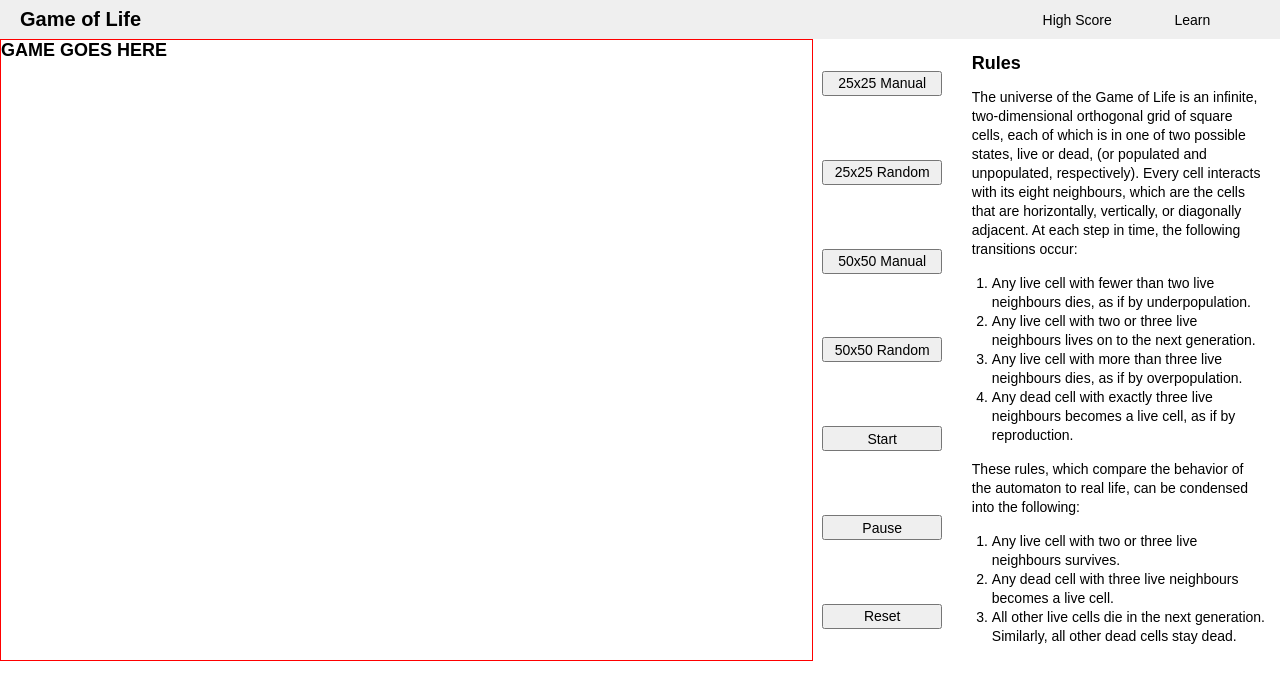
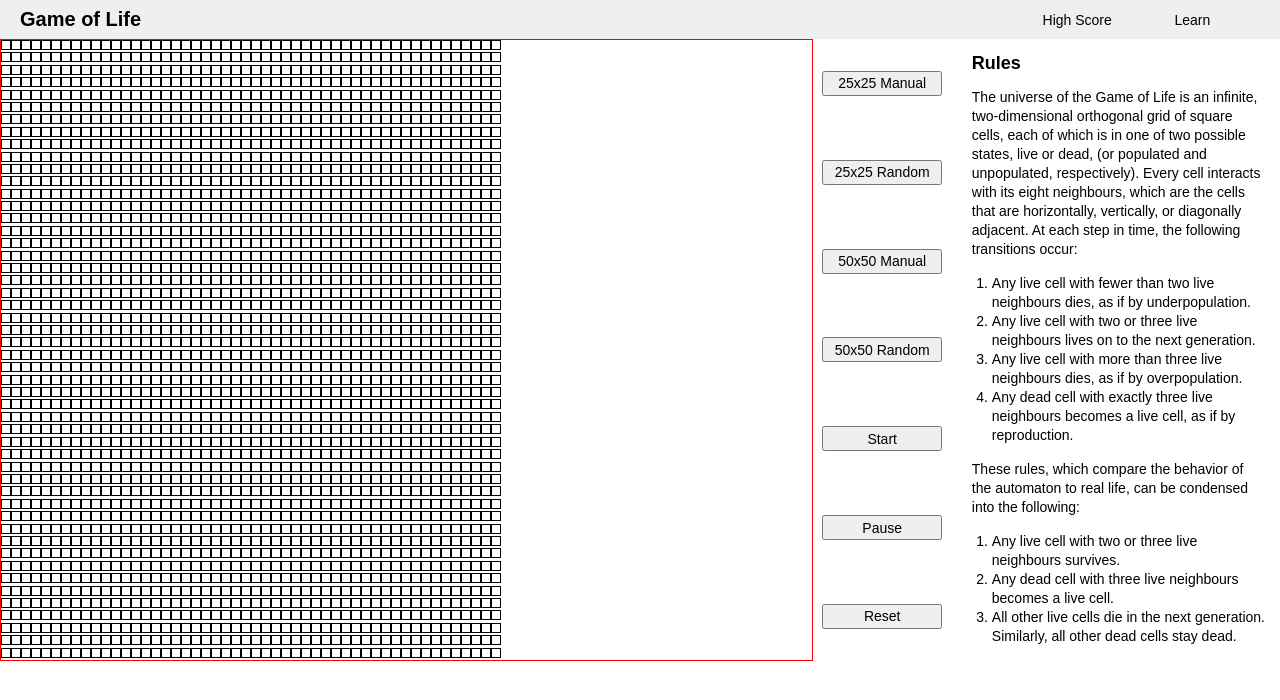
Before and after one commit to zac-smith-webtpt7/game-of-life, a React (Create React App) app: page / in a window 1280 px wide. Shown: the top 700 px of the page. Built offline with nearby package versions, Linux system fonts and the light colour scheme.

Commit message:
basic grid structure

```diff
--- a/src/components/GameBoard/GameBoard.jsx
+++ b/src/components/GameBoard/GameBoard.jsx
@@ -1,10 +1,40 @@
-import React from 'react'
+import React, { useState } from 'react'
 import styles from './GameBoard.module.css'
-import Game from '../Game/Game'
+
+const nRows = 50
+const nCols = 50
+
 const GameBoard = () => {
+  const [gameGrid, setGameGrid] = useState(() => {
+    const rows = []
+    for (let i = 0; i < nRows; i++) {
+      rows.push(Array.from(Array(nCols), () => 0))
+    }
+
+    return rows
+  })
+  // console.log('rows', rows)
   return (
-    <div className={styles.game_board}>
-      <h2>GAME GOES HERE</h2>
+    <div
+      className={styles.game_board}
+      style={{
+        display: 'grid',
+        gridTemplateColumns: `repeat(${nCols}, 10px)`,
+      }}
+    >
+      {gameGrid.map((rows, i) =>
+        rows.map((col, k) => (
+          <div
+            key={`${i}+${k}`}
+            style={{
+              width: 10,
+              height: 10,
+              background: gameGrid[i][k] ? 'pink' : undefined,
+              border: '1px solid black',
+            }}
+          />
+        ))
+      )}
     </div>
   )
 }
```
